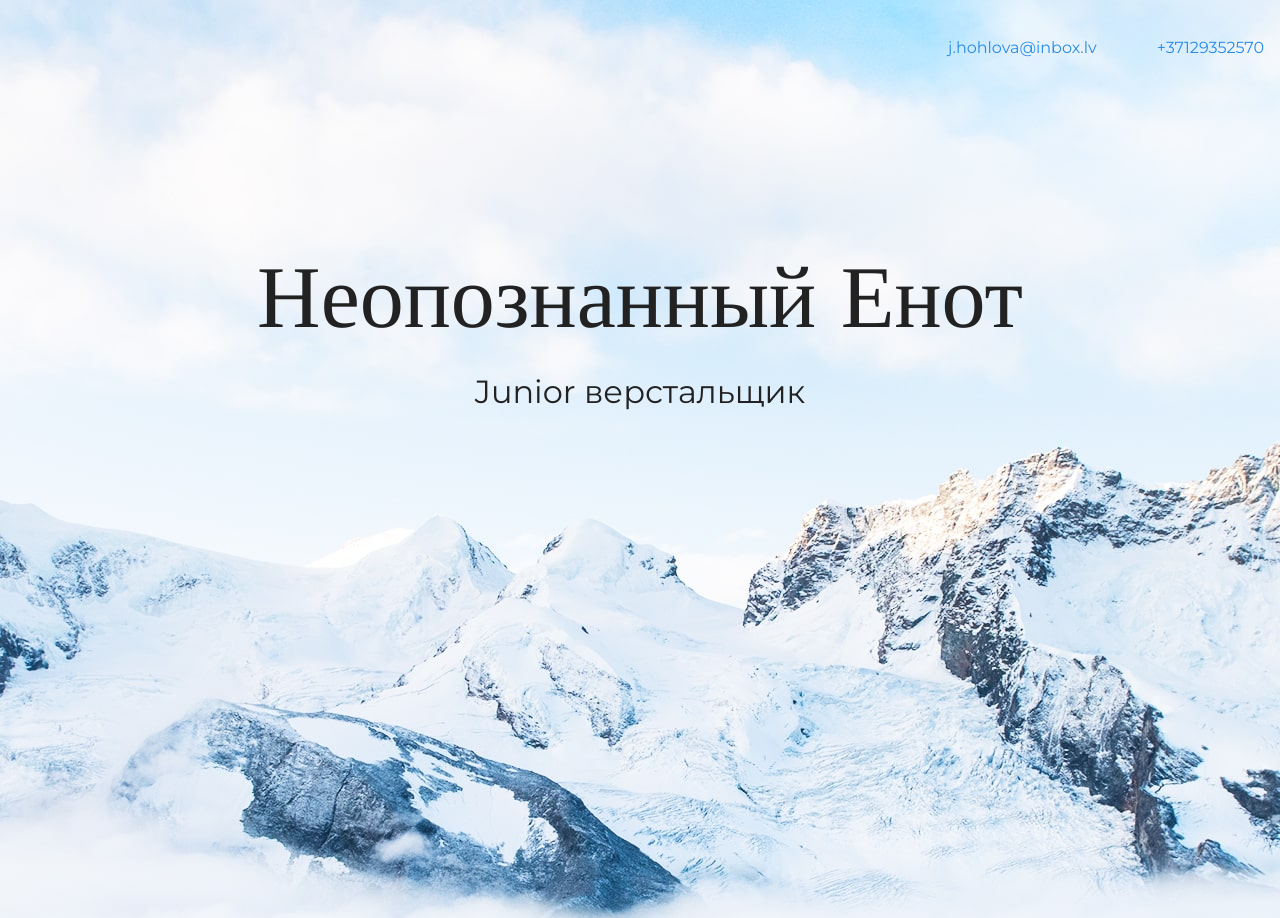
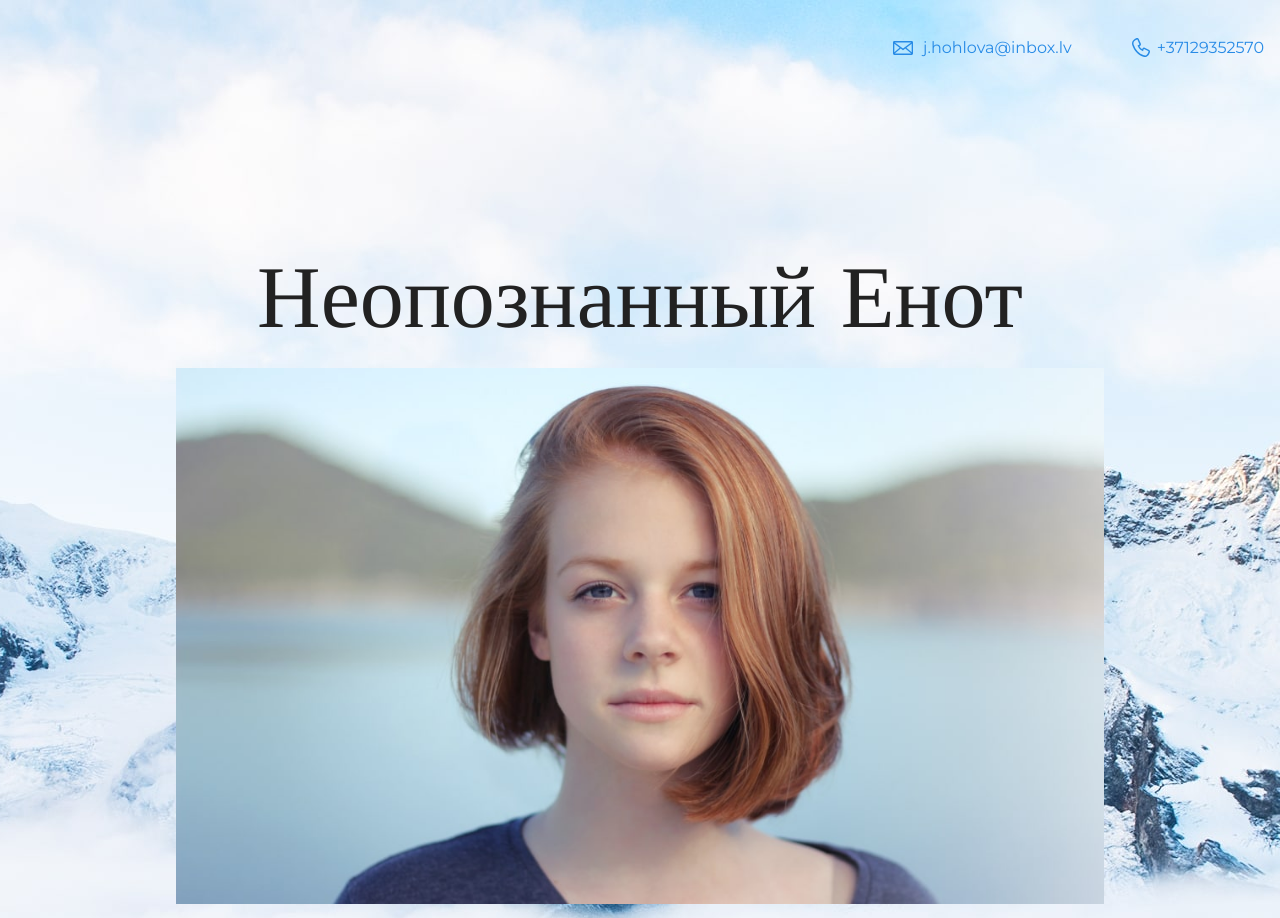
Before and after one commit to JulijaHohlova/my-site, a plain HTML site: page index.html in a window 1280 px wide. Shown: the top 918 px of the page. Drawn offline with nearby package versions, Linux system fonts and the light colour scheme.

Commit message:
feat:add user photo in index.html file

```diff
--- a/index.html
+++ b/index.html
@@ -10,14 +10,17 @@
   <body>
     <header class="page-header">
       <div class="container">
-        <a href="mailto:j.hohlova@inbox.lv">j.hohlova@inbox.lv</a>
-        <a href="tel:+37129352570">+37129352570</a>
+        <a class="header-email" href="mailto:j.hohlova@inbox.lv" >j.hohlova@inbox.lv</a>
+        <a class="header-phone" href="tel:+37129352570" >+37129352570</a>
       </div>
     </header>
 
     <section class="hero-image">
       <div class="container">
       <h1 class="heading">Неопознанный Енот</h1>
+      <figure class="user-image">
+        <img src="files/user.jpg" width="928" height="536" alt="user photo">
+      </figure>
       <p>Junior верстальщик</p>
       </div>
     </section>
@@ -46,7 +49,8 @@
 
     <footer class="page-footer">
       <div class="container">
-      Контакты в подвале
+        <a class="footer-email" href="mailto:j.hohlova@inbox.lv" >j.hohlova@inbox.lv</a>
+        <a class="footer-phone" href="tel:+37129352570" >+37129352570</a>
       </div>
     </footer>
   </body>
```
